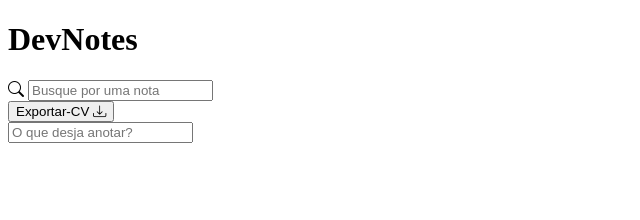
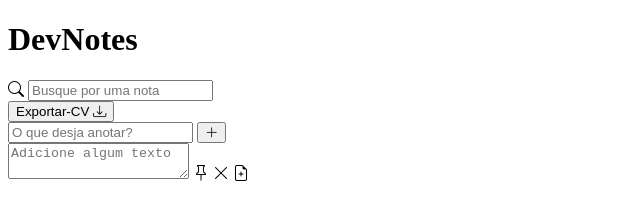
Before and after one commit to beatrizzinkoloouresdarocha/Projeto-Dev-notes, a plain HTML site: page index.html in a window 1280 px wide. Shown: the whole page, without its empty margins (0-640 px from the left). Drawn offline with nearby package versions, Linux system fonts and the light colour scheme.

Commit message:
finalizei de acrecentar mais coisas em meu html e agora vou começar no meu estilo css .

```diff
--- a/index.html
+++ b/index.html
@@ -28,7 +28,15 @@
     </header>
     <div id="add-note-container">
         <input type="text" id="note-content" placeholder="O que desja anotar?">
-
+        <button class="add-note"><i class="bi bi-plus-lg"></i></button>
+    </div>
+    <div id="notes-container">
+        <div class="note">
+            <textarea placeholder="Adicione algum texto"></textarea>
+            <i class="bi bi-pin"></i>
+            <i class="bi bi-x-lg"></i>
+            <i class="bi bi-file-earmark-plus"></i>
+        </div>
     </div>
 </body>
 </html>
```
